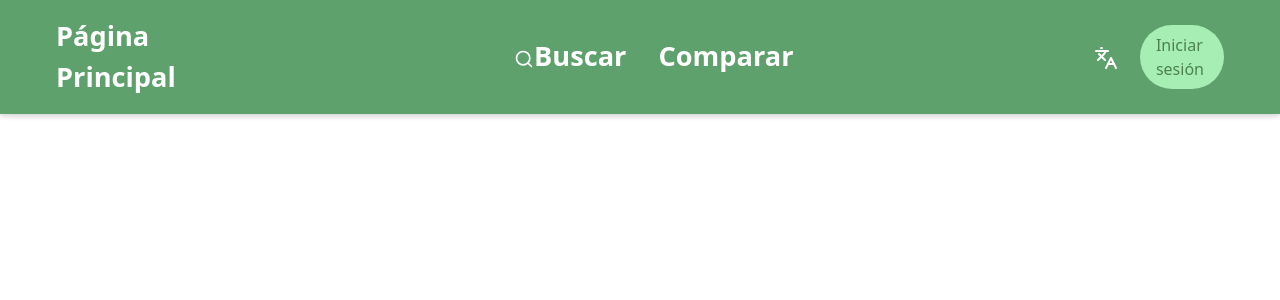
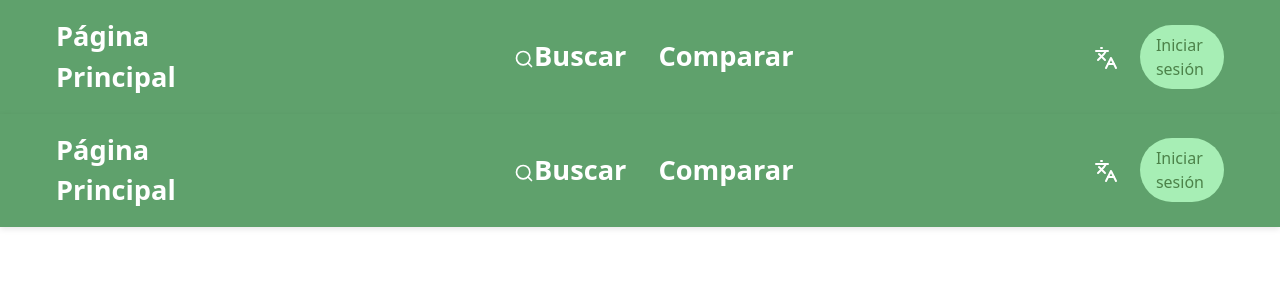
Before and after one commit to Pixoll/food-comp-db-frontend, a Next.js app: page / in a window 1280 px wide. Shown: the top 300 px of the page. Built offline with nearby package versions, Linux system fonts and the light colour scheme.

Commit message:
Refactor: NavBar Styles css

```diff
--- a/src/app/components/NavBar/navbar.css
+++ b/src/app/components/NavBar/navbar.css
@@ -1,7 +1,8 @@
     .navbar-header {
         background-color: #5fa16c;
         box-shadow: 0 2px 6px rgba(0, 0, 0, 0.1);
-    position: fixed;
+        position: sticky;
+        top: 0;
         width: 100%;
         z-index: 50;
     }
```
Lines whose indentation alone changed are shown as unchanged.
